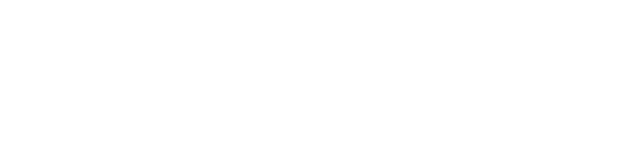
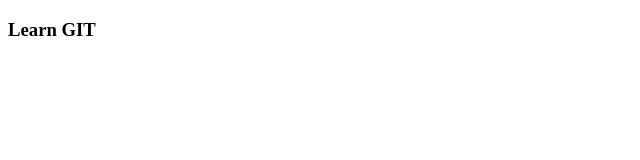
Before and after one commit to hwisnu222/learn-git, a plain HTML site: page index.html in a window 1280 px wide. Shown: the whole page, without its empty margins (0-640 px from the left). Drawn offline with Linux system fonts and the light colour scheme.

Commit message:
add heading

```diff
--- a/index.html
+++ b/index.html
@@ -6,5 +6,7 @@
     <meta name="viewport" content="width=device-width, initial-scale=1.0" />
     <title>Document</title>
   </head>
-  <body></body>
+  <body>
+    <h3>Learn GIT</h3>
+  </body>
 </html>
```
